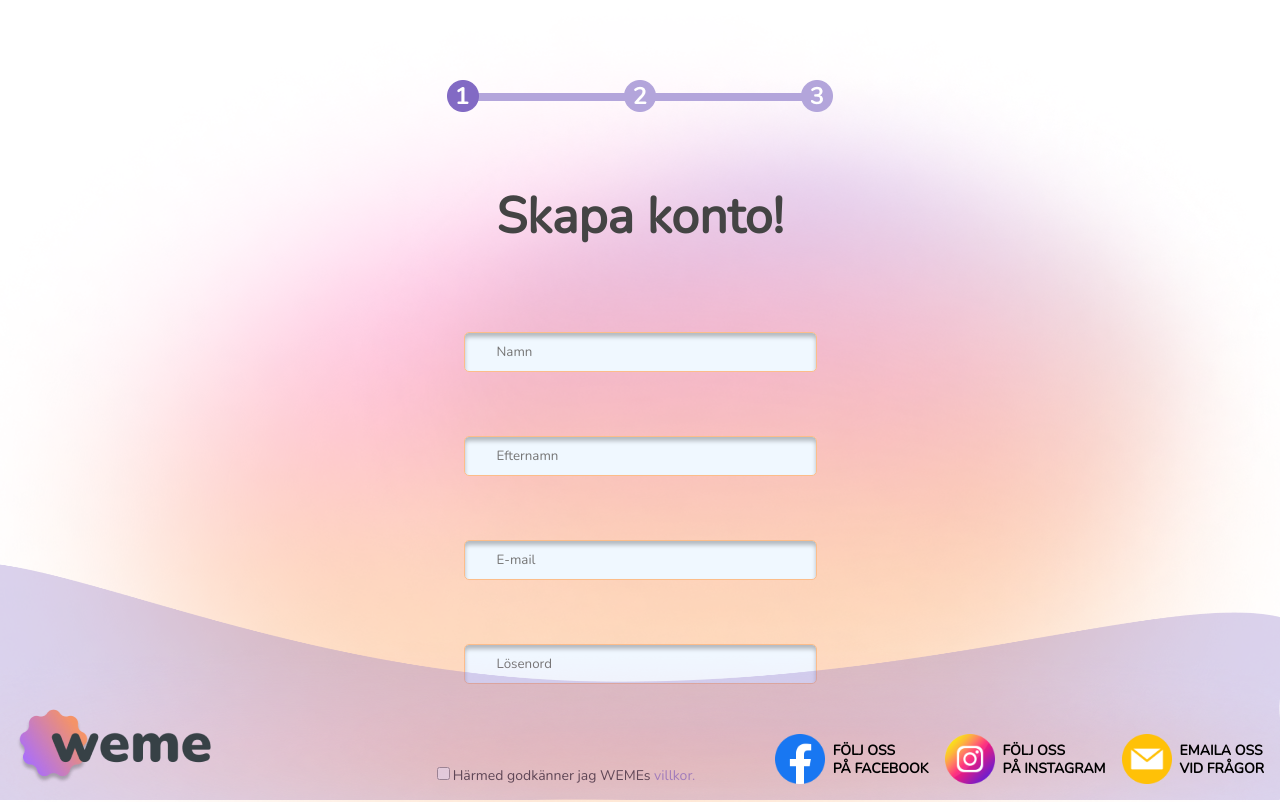
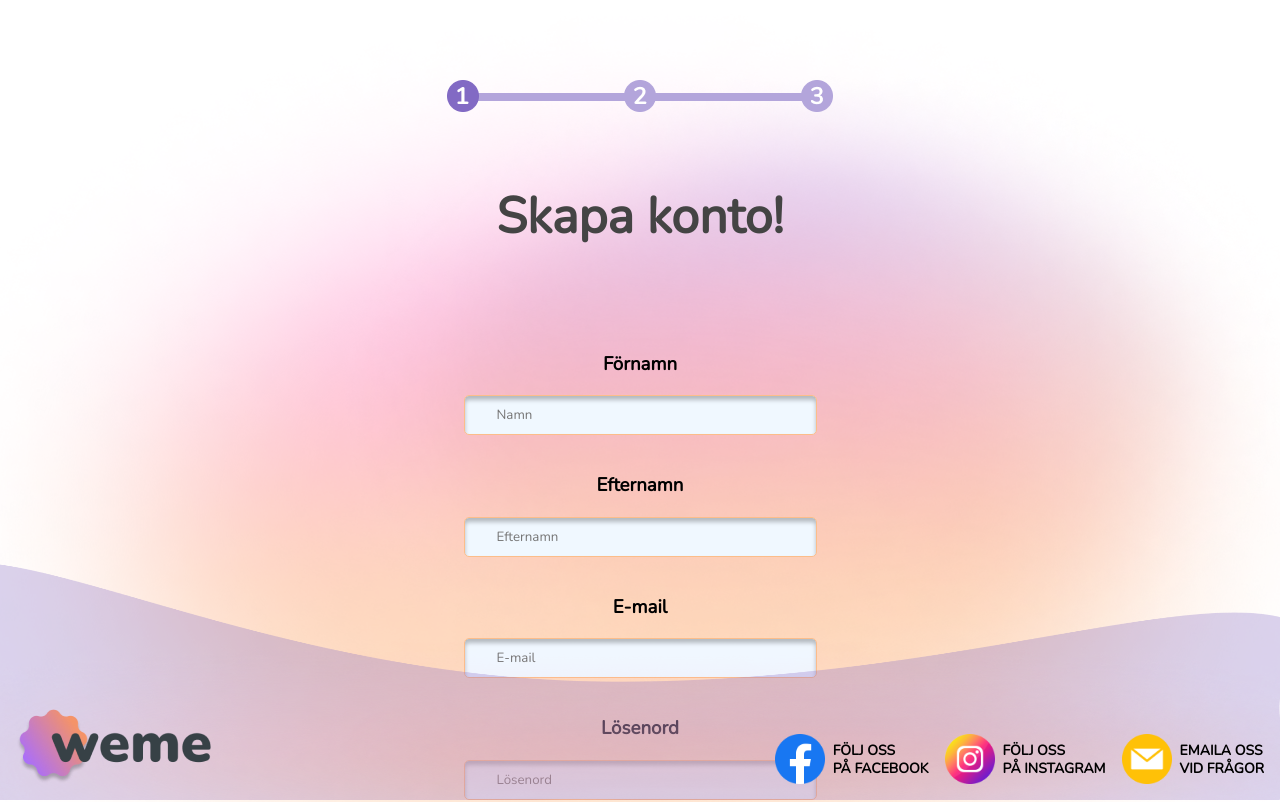
Before and after one commit to ninaodelius/Fem, a Next.js app: page /auth/sign-up in a window 1280 px wide. Shown: the top 802 px of the page. Built offline with nearby package versions, Linux system fonts and the light colour scheme.

Commit message:
added some text to validation

```diff
--- a/components/sign-up-step1.jsx
+++ b/components/sign-up-step1.jsx
@@ -15,10 +15,10 @@ export default function SignUpOne() {
 
 
     const schema = yup.object().shape({
-      firstName: yup.string().required('Förnamn är nödvändigt').min(2, "Minimun 2 letters"),
-      lastName: yup.string().required('Efternamn är nödvändigt').min(2, "Minimun 2 letters"),
+      firstName: yup.string().required('Förnamn är nödvändigt').min(2, "Minimun 2 tecken"),
+      lastName: yup.string().required('Efternamn är nödvändigt').min(2, "Minimun 2 tecken"),
       email: yup.string().email().required('email är nödvändigt'),
-      password: yup.string().required('Lösenord är nödvändigt').min(10).max(25, "Maximum 15 letters"),
+      password: yup.string().required('Lösenord är nödvändigt').min(10).max(25, "Maximum 15 tecken"),
       terms: yup.bool().oneOf([true], 'Acceptera villkoren för att komma vidare')
 
     })
@@ -36,33 +36,32 @@ export default function SignUpOne() {
 
 
     const form = (
+      <div className={styles.pagewrap}>
     <div className={styles.loginform}>
       <img src={'/images/step1of3.png'}/>
         <h1 className={styles.title1}>Skapa konto!</h1>
         <div className={styles.form}>
 
-         <form onSubmit={handleSubmit(submitForm)}>
+         <form className={styles.form} onSubmit={handleSubmit(submitForm)}>
          <div className={styles.inputcontainer}>
             <label>
+              <h3>Förnamn</h3>
               <input type="text" id={styles.input} name="firstName" placeholder="Namn" {...register('firstName')} />
             </label>
-          </div>
 
             <p className='error-message'>{errors.firstName?.message}</p>
-        <div className={styles.inputcontainer}>
             <label>
+            <h3>Efternamn</h3>
               <input type="text" id={styles.input} name="lastName" placeholder="Efternamn" {...register('lastName')}/>
             </label>
-          </div>
           <p className='error-message'>{errors.lastName?.message}</p>
-        <div className={styles.inputcontainer}>
             <label>
+            <h3>E-mail</h3>
               <input type="text" id={styles.input} name="email" placeholder="E-mail" {...register('email')} />
             </label>
-          </div>
           <p className='error-message'>{errors.email?.message}</p>
-          <div className={styles.inputcontainer}>
            <label>
+           <h3>Lösenord</h3>
              <input type="password" id={styles.input} name="password" placeholder="Lösenord" {...register('password')} />
            </label>
           </div>
@@ -79,6 +78,7 @@ export default function SignUpOne() {
          </form>
       </div>
     </div>
+    </div>
     )
 
     return(
--- a/components/sign-up-step2.jsx
+++ b/components/sign-up-step2.jsx
@@ -1,11 +1,14 @@
 import Button from '../components/button.jsx'
 import Link from 'next/dist/client/link'
 import styles from '/styles/components/signupone.module.css'
-import SignUpThree from '../components/sign-up-step3'
+// import SignUpThree from '../components/sign-up-step3'
 import {React, useState} from 'react'
 import * as yup from 'yup';
 import { useForm } from 'react-hook-form';
 import { yupResolver } from '@hookform/resolvers/yup';
+import ScrollbarTags from './scrollbar-tags'
+import AccountCreated from '../pages/auth/account-created'
+
 
 
 export default function SignUpTwo() {
@@ -17,7 +20,6 @@ export default function SignUpTwo() {
     const schema = yup.object().shape({
       jobtitle:yup.string().min(2,'Minst två tecken').required('Vad jobbar du med för tillfället?'),
       experience:yup.string().min(3,'Minst 3 tecken',).required('Fyll i din arbetserfarenhet'),
-      qualification:yup.string().min(2,'Minst två tecken').required('Nämn två kompetenser')
     })
 
     const {register, handleSubmit, formState} = useForm({
@@ -37,19 +39,28 @@ export default function SignUpTwo() {
         <div className={styles.form}>
 
          <form onSubmit={handleSubmit(submitForm)}>
+         <h3>Jobbtitel</h3>
          <div className={styles.inputcontainer}>
             <label>
               <input type="text" name='jobtitle' id={styles.input} placeholder="Jobbtitel*" {...register('jobtitle')}/>
             </label>
           </div>
           <p className='error-message'>{errors.jobtitle?.message}</p>
+          <h3>Hur länge har du jobbat?</h3>
         <div className={styles.inputcontainer}>
             <label>
-              <input type="text" name='experience'id={styles.input} placeholder="Hur länge har du jobbat?*" {...register('experience')} />
+              <input type="text" name='experience'id={styles.input} placeholder="Hur länge har du jobbat?" {...register('experience')} />
             </label>
           </div>
           <p className='error-message'>{errors.experience?.message}</p>
-        <div className={styles.inputcontainer}>
+          <h3>Välj minst 5 taggar du är intresserad av</h3>
+          <p>Genom att välja taggar du är intresserad av kan vi göra din upplevelse<br></br> på WEME mer personlig och maximera kunskapsutbytet!</p>
+          <ScrollbarTags></ScrollbarTags>
+          <br></br>
+          <br></br>
+          <br></br>
+          <br></br>
+          {/* <div className={styles.inputcontainer}>
             <label>
               <input type="text" name='qualification' id={styles.input} placeholder="Ange minst två kompetenser*" {...register('qualification')} />
             </label>
@@ -59,9 +70,10 @@ export default function SignUpTwo() {
            <label>
              <input type="text" id={styles.input} placeholder="taggar du vill följa #FIGMA" />
            </label>
-          </div>
+          </div> */}
 
           <div className={styles.buttoncontainer}>
+            {/* <Button><Link href='./account-created' passHref>Nästa</Link></Button> */}
           <Button onClick={toggleView}><div type='sumbit'>Nästa</div></Button>
           </div>
          </form>
@@ -72,7 +84,7 @@ export default function SignUpTwo() {
 
     return(
         <div>
-             {nextStep ? <SignUpThree /> : form}
+             {nextStep ? <AccountCreated></AccountCreated> : form}
         </div>
     )
 }
--- a/styles/components/signupone.module.css
+++ b/styles/components/signupone.module.css
@@ -23,7 +23,7 @@
 
 .loginform p{
   font-weight: 300;
-  margin: 2rem;
+  margin: 1px;
   display: flex;
 }
 
```
